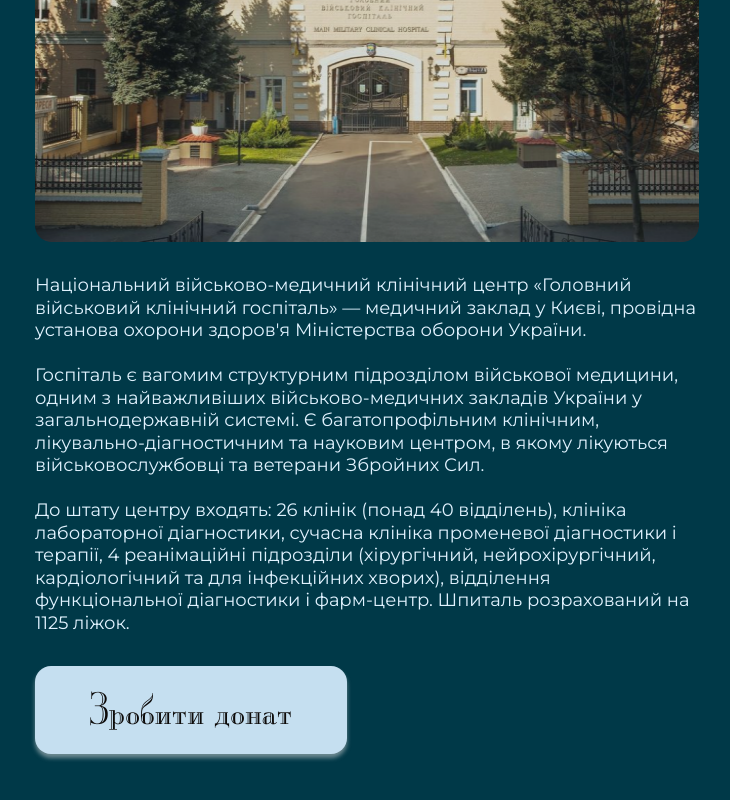
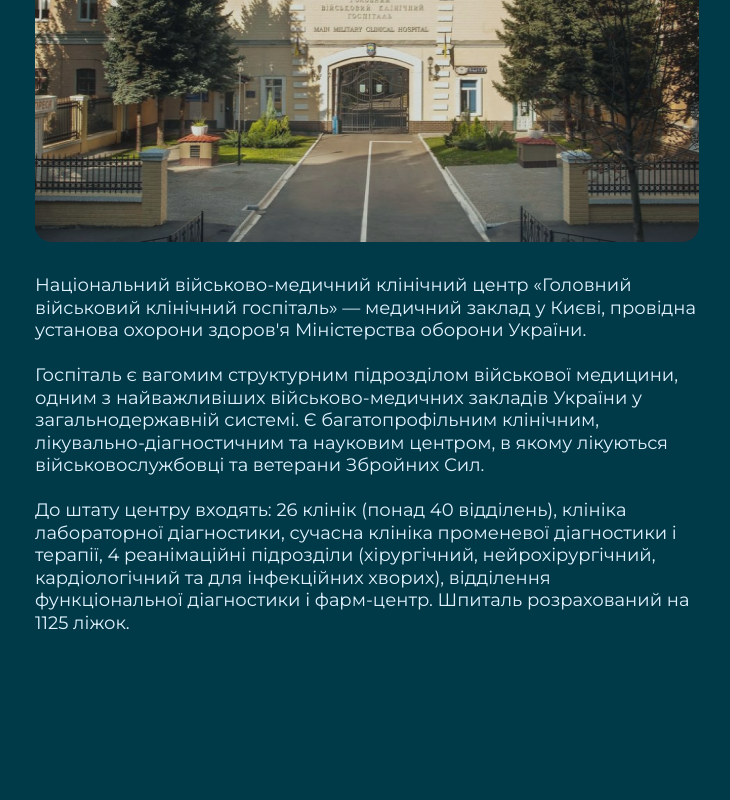
Before and after one commit to baza-trainee/-for-kyiv-hospital, a React (Create React App) app: page / in a window 1280 px wide. Shown: the part 2261-3061 px from the top of the page, without its empty margins (273-1003 px from the left). Built offline with nearby package versions, Linux system fonts and the light colour scheme.

Commit message:
fix: remove the donate button

```diff
--- a/src/containers/About.jsx
+++ b/src/containers/About.jsx
@@ -1,11 +1,9 @@
 import React, { useState, useEffect } from 'react';
 import '../index.css';
 import { hospital, hospitalx2, more } from '../assets/images/About';
-import { useThank } from 'hooks/ThankContext';
 import MoreModal from 'containers/MoreModal';
 
 const About = () => {
-  const { showModal } = useThank();
   const [isParagraphVisible, setIsParagraphVisible] = useState(true);
   const [isMoreVisible, setIsMoreVisible] = useState(true);
   const [isModalVisible, setIsModalVisible] = useState(false);
@@ -85,13 +83,6 @@ const About = () => {
               <img src={more} alt="more" />
             </div>
           )}
-
-          <button
-            onClick={showModal}
-            className="w-[100%] md:w-[312px] h-[88px] p-4 title bg-light-blue hover:bg-active-donate-btn focus:bg-active-donate-btn rounded-2xl shadow-donateBoxShadow transition-all justify-center items-center gap-2 inline-flex  text-stone-950 text-[40px] font-normal line-height-extra cursor-pointer"
-          >
-            Зробити донат
-          </button>
           <MoreModal isVisible={isModalVisible} closeHandler={closeModal} />
         </div>
       </div>
```
